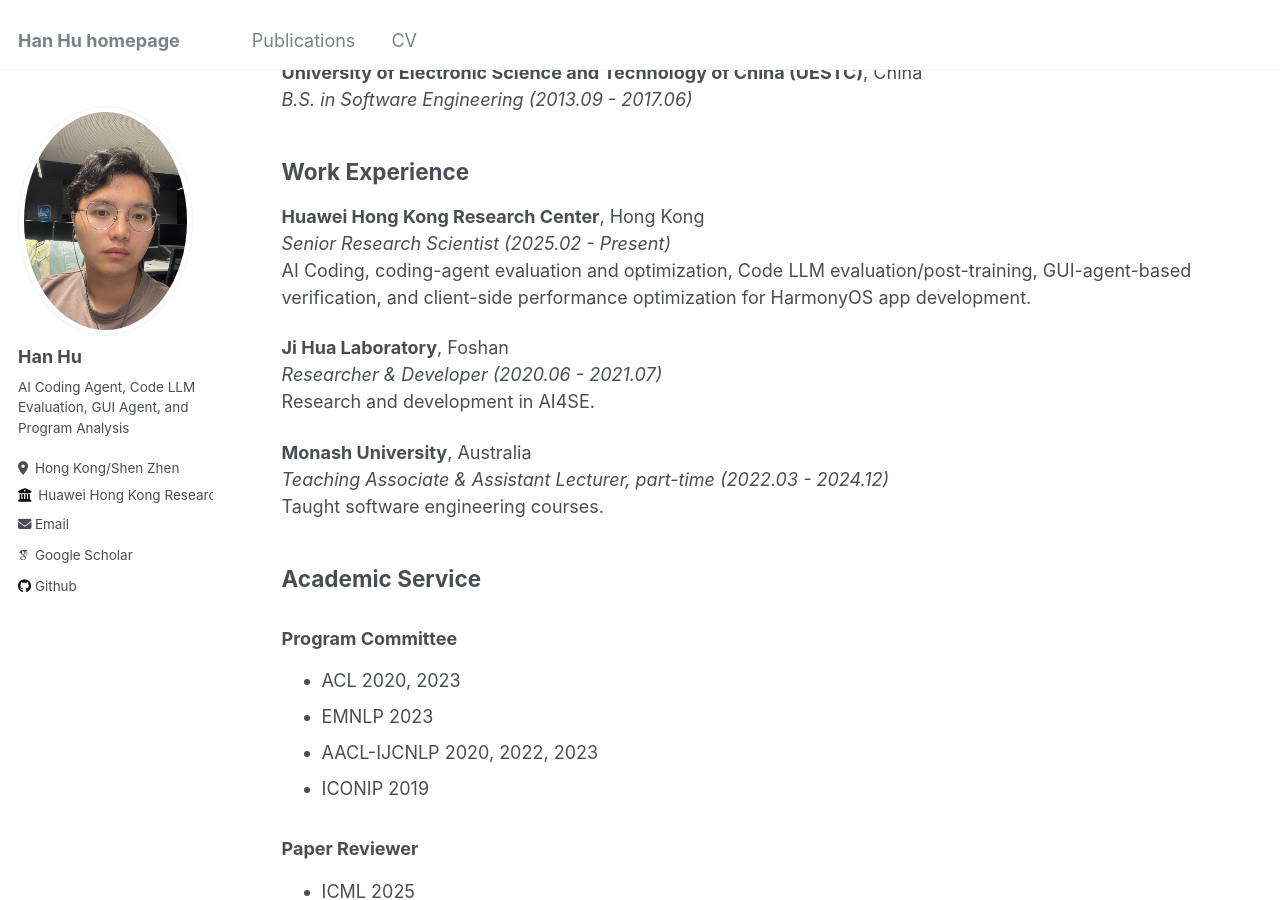
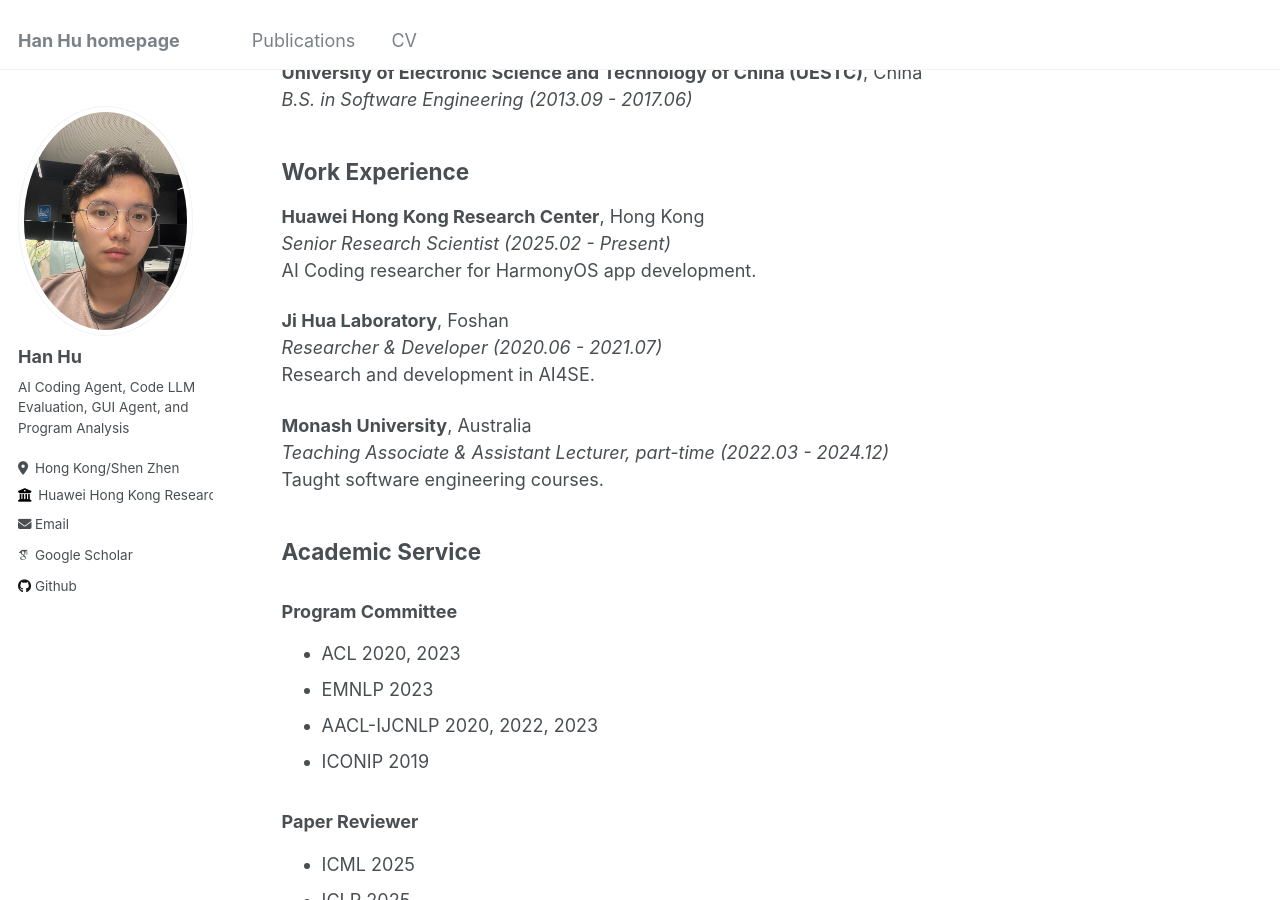
Before and after one commit to huhanGitHub/huhanGitHub.github.io, a Jekyll site: the page built from _pages/cv.md, in a window 1280 px wide and 900 px high, scrolled down 374 px. Built offline with Jekyll 4.4.1, drawn with Linux system fonts in a browser that asks for light colours; some web fonts are replaced.

Commit message:
Simplify CV work summary

```diff
--- a/_pages/cv.md
+++ b/_pages/cv.md
@@ -25,7 +25,7 @@ Supervised by Prof. Chunyang Chen, Dr. Xiao Chen, Dr. Chakkrit Tantithamthavorn,
 
 **Huawei Hong Kong Research Center**, Hong Kong
 *Senior Research Scientist (2025.02 - Present)*
-AI Coding, coding-agent evaluation and optimization, Code LLM evaluation/post-training, GUI-agent-based verification, and client-side performance optimization for HarmonyOS app development.
+AI Coding researcher for HarmonyOS app development.
 
 **Ji Hua Laboratory**, Foshan
 *Researcher & Developer (2020.06 - 2021.07)*
```
